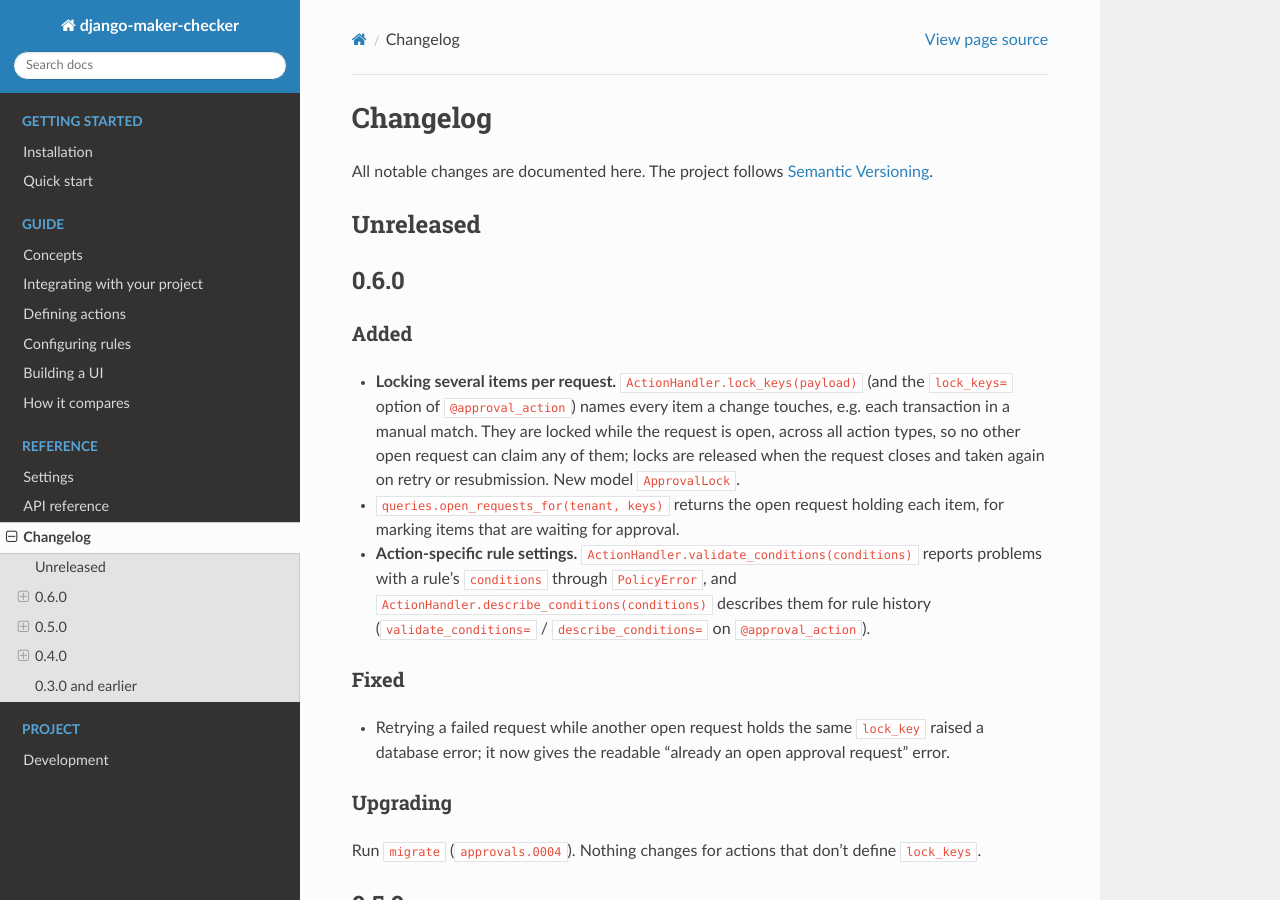
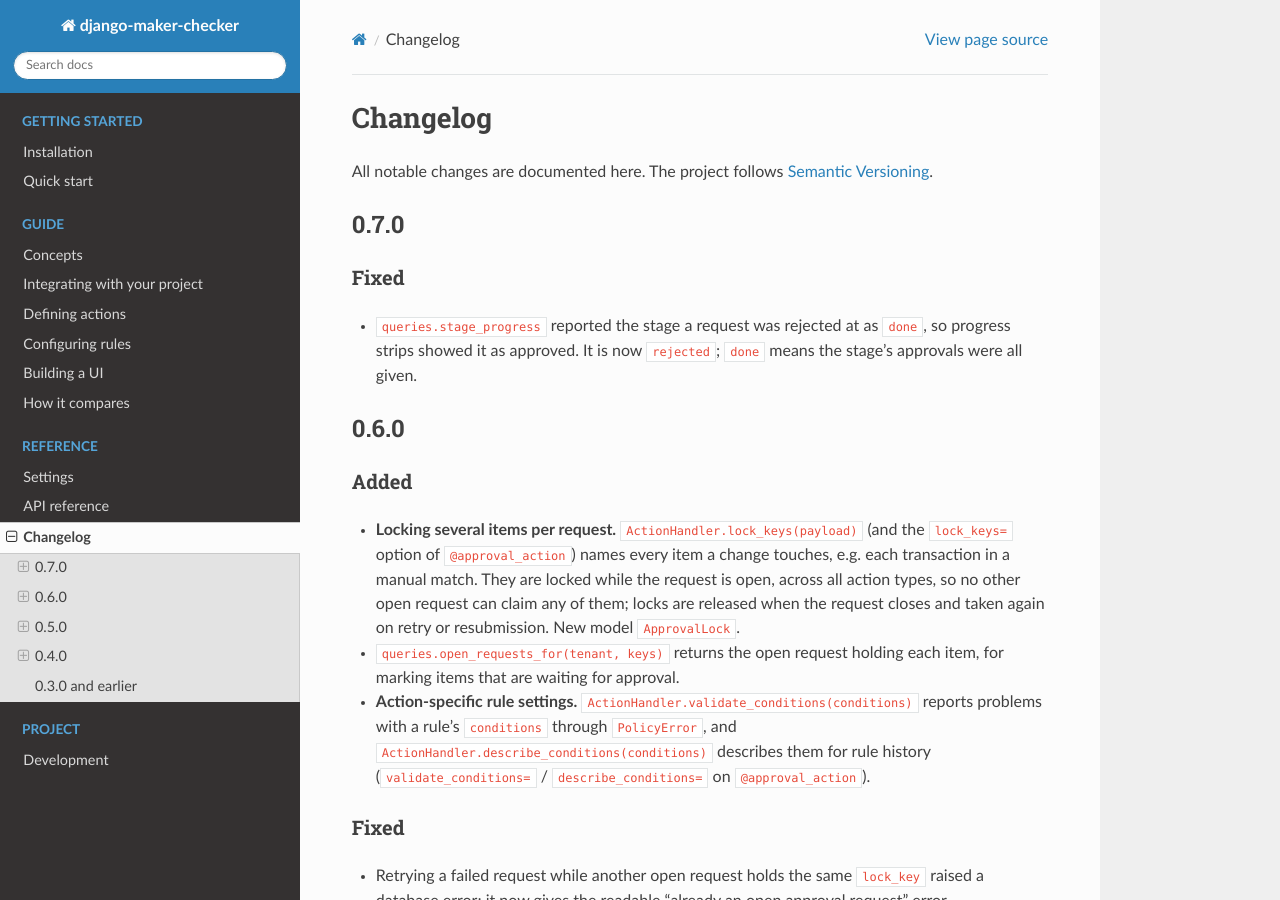
Before and after one commit to joemash/django-maker-checker, a Sphinx documentation site: the page built from docs/source/changelog.md, in a window 1280 px wide and 900 px high. Built offline with Sphinx 7.4.7 and the Read the Docs theme 3.1.0, drawn with Linux system fonts in a browser that asks for light colours.

Commit message:
fix: reported the stage a request was rejected at as `done`, so progress strips showed it as

```diff
--- a/CHANGELOG.md
+++ b/CHANGELOG.md
@@ -2,7 +2,12 @@
 
 All notable changes are documented here. The project follows [Semantic Versioning](https://semver.org).
 
-## Unreleased
+## 0.7.0
+
+### Fixed
+
+- `queries.stage_progress` reported the stage a request was rejected at as `done`, so progress strips showed it as
+  approved. It is now `rejected`; `done` means the stage's approvals were all given.
 
 ## 0.6.0
 
--- a/django_maker_checker/__init__.py
+++ b/django_maker_checker/__init__.py
@@ -1,3 +1,3 @@
 """Maker-checker approvals engine for Django (headless: models, rules, services and queries)."""
 
-__version__ = "0.6.0"
+__version__ = "0.7.0"
```
Also changed, not shown: docs/source/comparison.rst (+36 -16 lines), 2 other files.
